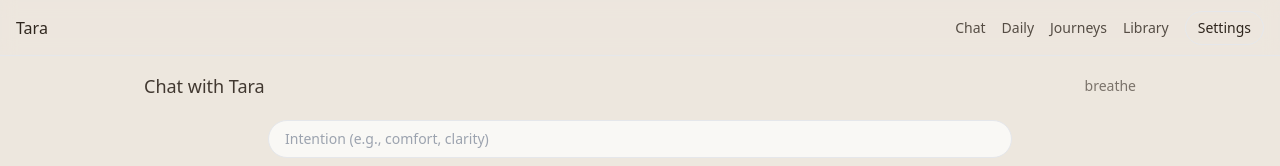
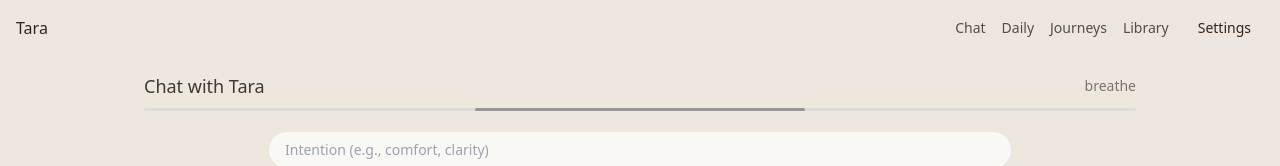
Before and after one commit to redclaw14/tara-webapp, a Next.js app in the folder tara-webapp-full/: page /chat in a window 1280 px wide. Shown: the top 166 px of the page. Built offline with nearby package versions, Linux system fonts and the light colour scheme; no server answers; sample sign-in values are in the browser's storage.

Commit message:
Update page.tsx

```diff
--- a/tara-webapp-full/app/(authenticated)/chat/page.tsx
+++ b/tara-webapp-full/app/(authenticated)/chat/page.tsx
@@ -1,4 +1,3 @@
-// app/chat/page.tsx  (or app/app/chat/page.tsx)
 import ChatUI from "@/components/chat/ChatUI";
 
 export const metadata = {
@@ -9,10 +8,17 @@ export default function Page() {
   return (
     <main className="min-h-[calc(100dvh-3.5rem)] bg-sand">
       <div className="mx-auto max-w-5xl p-4">
-        <header className="mb-3 flex items-center justify-between">
-          <h1 className="text-lg font-medium opacity-90">Chat with Tara</h1>
-          <span className="text-sm opacity-60">breathe</span>
+        <header className="mb-3">
+          <div className="flex items-center justify-between">
+            <h1 className="text-lg font-medium opacity-90">Chat with Tara</h1>
+            <span className="text-sm opacity-60">breathe</span>
+          </div>
+          {/* breath bar */}
+          <div className="mt-2 h-[3px] rounded-full bg-neutral-300/60 overflow-hidden">
+            <div className="h-full w-1/3 mx-auto rounded-full bg-neutral-600/50 breathe-bar" />
+          </div>
         </header>
+
         <ChatUI />
       </div>
     </main>
```
